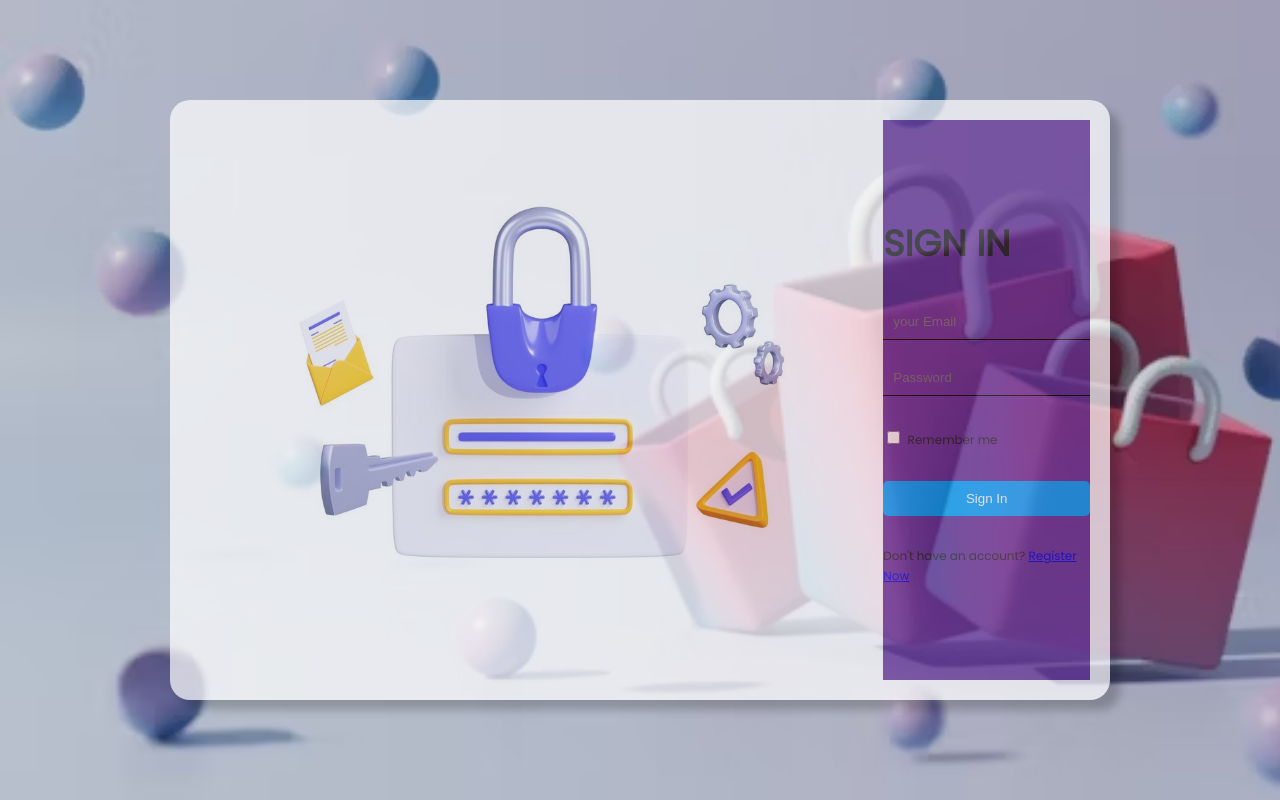
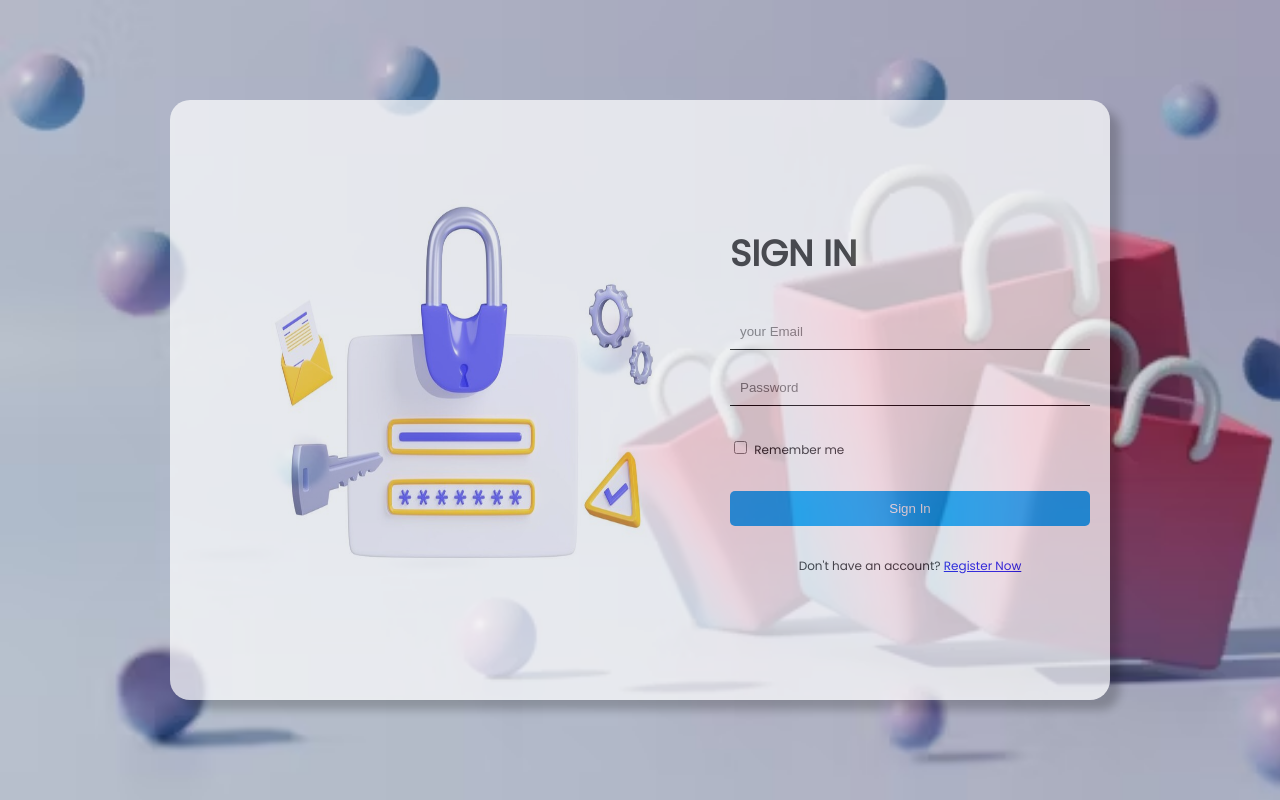
Before and after one commit to HassanMadkour/Final-Project-JS, a plain HTML site: page Features/auth/login.html in a window 1280 px wide. Drawn offline with Linux system fonts and the light colour scheme.

Commit message:
slove issue in auth feature

```diff
--- a/Features/auth/css/styles.css
+++ b/Features/auth/css/styles.css
@@ -36,21 +36,18 @@ body {
 }
 
 .img-holder {
-    color: aqua;
-    flex-grow: 1;
-
+    flex: 1.5;
     overflow: hidden;
 
     img {
+        height: 100%;
         width: 100%;
-        height: 100%;
     }
 }
 
 
 .sign-content {
-    background-color: rebeccapurple;
-    flex-grow: 1;
+    flex: 1;
     height: 100%;
     display: flex;
     flex-direction: column;
@@ -90,7 +87,6 @@ body {
 }
 
 .sign-in {
-    flex-grow: 2;
     justify-content: center;
     gap: 30px;
 }
```
Also changed, not shown: Features/auth/register.html (+2 -5 lines).
